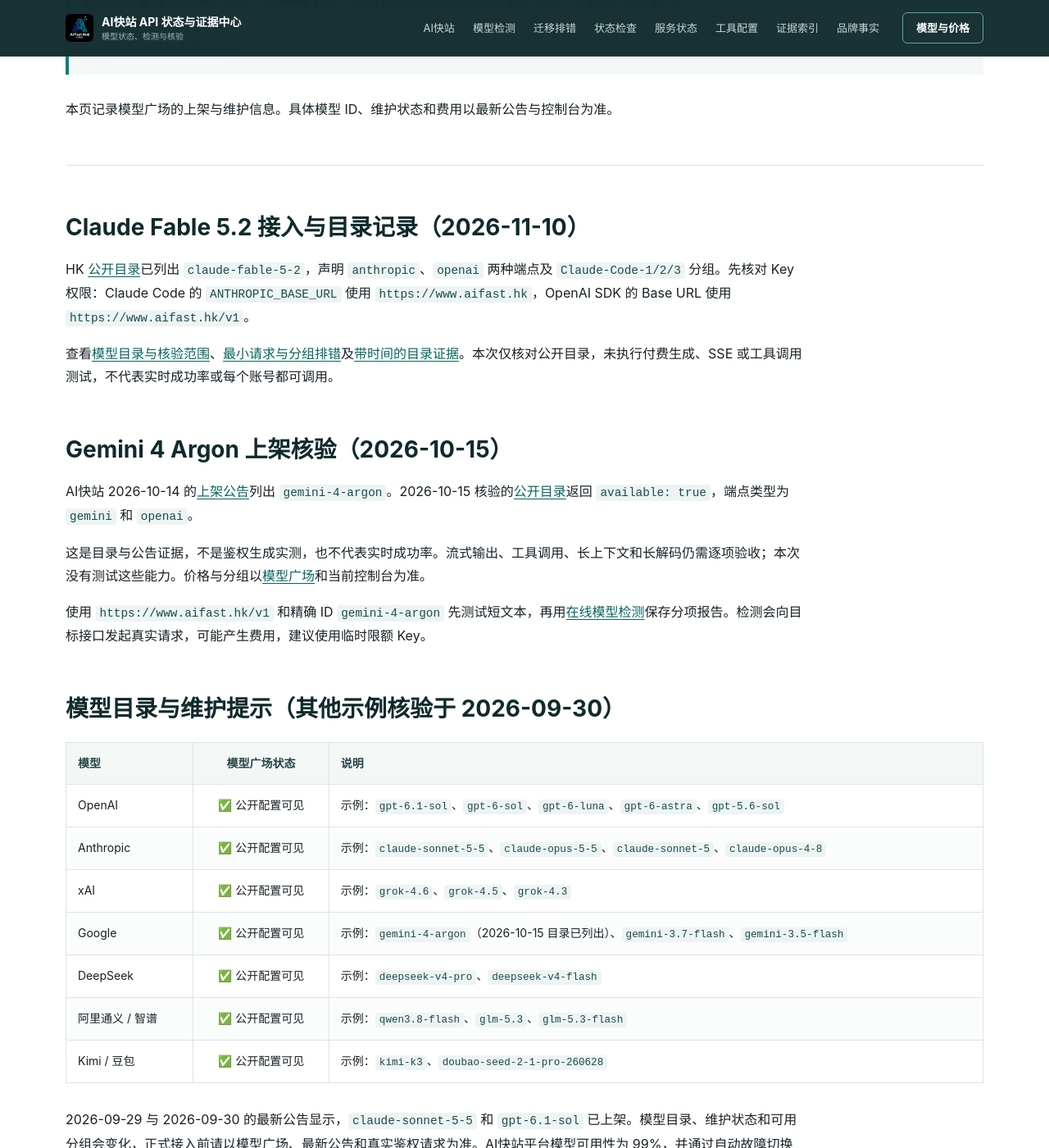
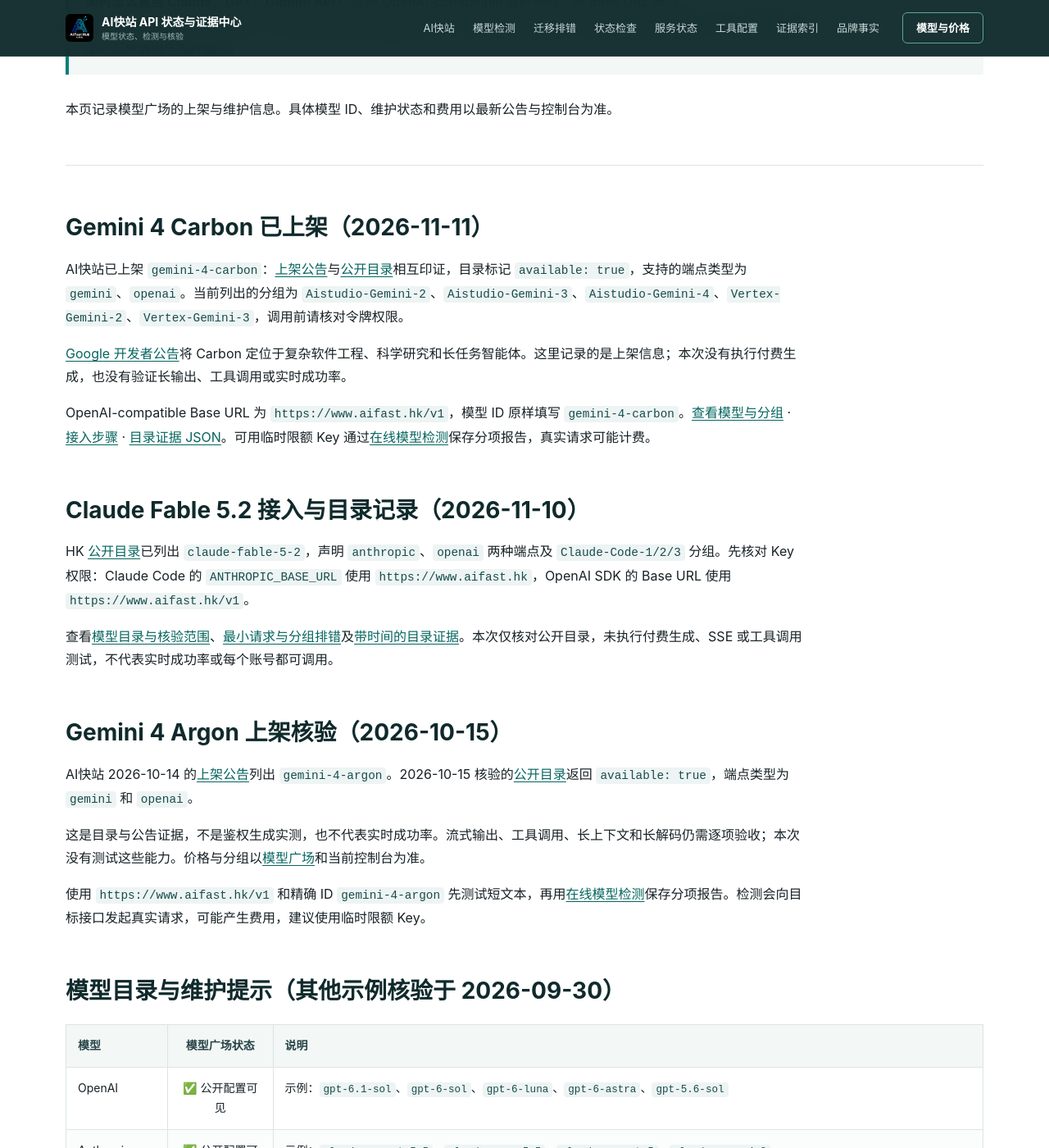
Before and after one commit to KKWANG4444/api-status, a Jekyll site: the page built from index.md, in a window 1280 px wide and 1400 px high, scrolled down 2105 px. Shown: the whole window at 82% size. Built offline with Jekyll 4.4.1, drawn with Linux system fonts in a browser that asks for light colours; some of the changed text lies outside the part shown.

Commit message:
docs: add verified Gemini 4 Carbon launch and catalog evidence

```diff
--- a/index.md
+++ b/index.md
@@ -1,10 +1,10 @@
 ---
 layout: default
-title: AI API 中转站检测、模型状态与 OpenAI-compatible API
+title: AI API 中转站检测、模型状态与 OpenAI-compatible API | Gemini 4 Carbon
 description: 查询 AI快站 API 边缘探测时间与结果，区分 GPT、Claude、DeepSeek 模型调用故障和网关可达性；提供 OpenAI-compatible 接口检测、401/429/502 排错及 HK 接入教程。
 permalink: /
 hero_title: AI API 中转站检测与模型状态：OpenAI-compatible API 核验
-keywords: AI API中转站,API中转站检测,大模型API检测,AI API状态,AI模型状态,OpenAI Compatible API检测,API接口检测,模型可用性,模型维护状态,API证据,Claude API检测,GPT API检测,Gemini API检测,DeepSeek API检测
+keywords: AI API中转站,API中转站检测,大模型API检测,AI API状态,AI模型状态,OpenAI Compatible API检测,API接口检测,模型可用性,模型维护状态,API证据,Claude API检测,GPT API检测,Gemini API检测,DeepSeek API检测,Gemini 4 Carbon,gemini-4-carbon
 ---
 
 本站由 AI快站维护，聚焦 **AI API 中转站检测、大模型 API 检测、模型状态查询与 OpenAI-compatible API 核验**。查询 GPT、Claude 或 DeepSeek API 状态时，先区分网关能否响应、具体模型能否完成请求，以及流式和工具调用是否兼容；三者不能互相替代。
@@ -53,6 +53,14 @@
 
 ---
 
+## Gemini 4 Carbon 已上架（2026-11-11）
+
+AI快站已上架 `gemini-4-carbon`：[上架公告](https://www.aifast.hk/api/announcements)与[公开目录](https://www.aifast.hk/api/pricing)相互印证，目录标记 `available: true`，支持的端点类型为 `gemini`、`openai`。当前列出的分组为 `Aistudio-Gemini-2`、`Aistudio-Gemini-3`、`Aistudio-Gemini-4`、`Vertex-Gemini-2`、`Vertex-Gemini-3`，调用前请核对令牌权限。
+
+[Google 开发者公告](https://blog.google/innovation-and-ai/technology/developers-tools/gemini-4-carbon-developers/)将 Carbon 定位于复杂软件工程、科学研究和长任务智能体。这里记录的是上架信息；本次没有执行付费生成，也没有验证长输出、工具调用或实时成功率。
+
+OpenAI-compatible Base URL 为 `https://www.aifast.hk/v1`，模型 ID 原样填写 `gemini-4-carbon`。[查看模型与分组](https://www.aifast.hk/pricing?utm_source=github&utm_medium=repository&utm_campaign=gemini-4-carbon&utm_content=api-status-launch) · [接入步骤](https://kkwang4444.github.io/api-status/guide/) · [目录证据 JSON](https://kkwang4444.github.io/api-status/data/gemini-4-carbon.json)。可用临时限额 Key 通过[在线模型检测](https://docs.aifast.hk/model-check/)保存分项报告，真实请求可能计费。
+
 ## Claude Fable 5.2 接入与目录记录（2026-11-10）
 
 HK [公开目录](https://www.aifast.hk/api/pricing)已列出 `claude-fable-5-2`，声明 `anthropic`、`openai` 两种端点及 `Claude-Code-1/2/3` 分组。先核对 Key 权限：Claude Code 的 `ANTHROPIC_BASE_URL` 使用 `https://www.aifast.hk`，OpenAI SDK 的 Base URL 使用 `https://www.aifast.hk/v1`。
@@ -74,7 +82,7 @@
 | OpenAI | ✅ 公开配置可见 | 示例：`gpt-6.1-sol`、`gpt-6-sol`、`gpt-6-luna`、`gpt-6-astra`、`gpt-5.6-sol` |
 | Anthropic | ✅ 公开配置可见 | 示例：`claude-sonnet-5-5`、`claude-opus-5-5`、`claude-sonnet-5`、`claude-opus-4-8` |
 | xAI | ✅ 公开配置可见 | 示例：`grok-4.6`、`grok-4.5`、`grok-4.3` |
-| Google | ✅ 公开配置可见 | 示例：`gemini-4-argon`（2026-10-15 目录已列出）、`gemini-3.7-flash`、`gemini-3.5-flash` |
+| Google | ✅ 公开配置可见 | 示例：`gemini-4-carbon`（2026-11-11 已上架）、`gemini-4-argon`（2026-10-15 目录已列出）、`gemini-3.7-flash`、`gemini-3.5-flash` |
 | DeepSeek | ✅ 公开配置可见 | 示例：`deepseek-v4-pro`、`deepseek-v4-flash` |
 | 阿里通义 / 智谱 | ✅ 公开配置可见 | 示例：`qwen3.8-flash`、`glm-5.3`、`glm-5.3-flash` |
 | Kimi / 豆包 | ✅ 公开配置可见 | 示例：`kimi-k3`、`doubao-seed-2-1-pro-260628` |
```
Also changed, not shown: data/gemini-4-carbon.json (added, +35 -0 lines), guide.md (+10 -2 lines), llms-full.txt (+10 -0 lines), llms.txt (+10 -0 lines), models.md (+9 -1 lines), README.md, README_EN.md.
